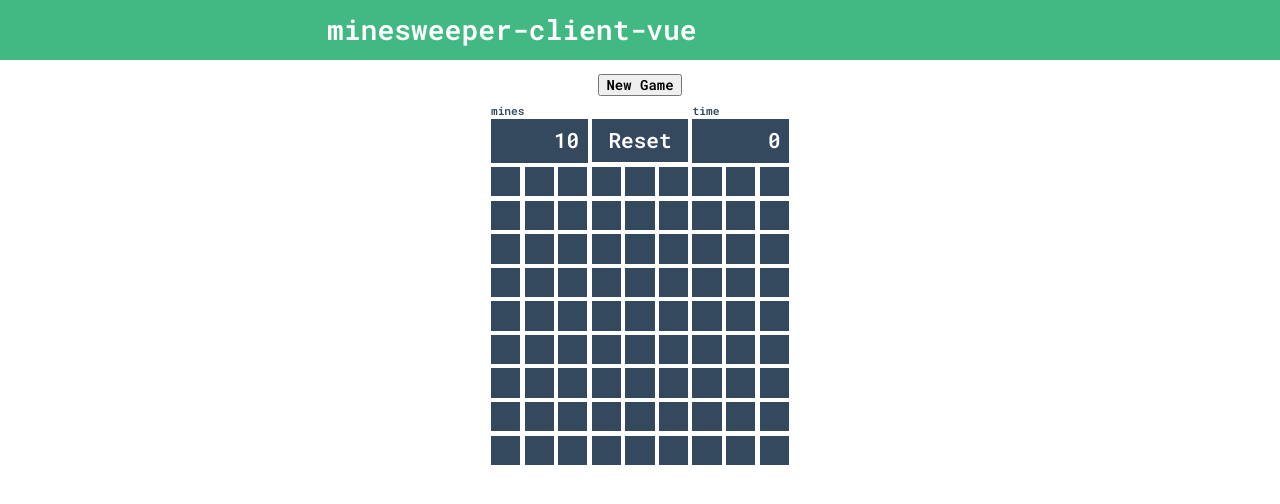
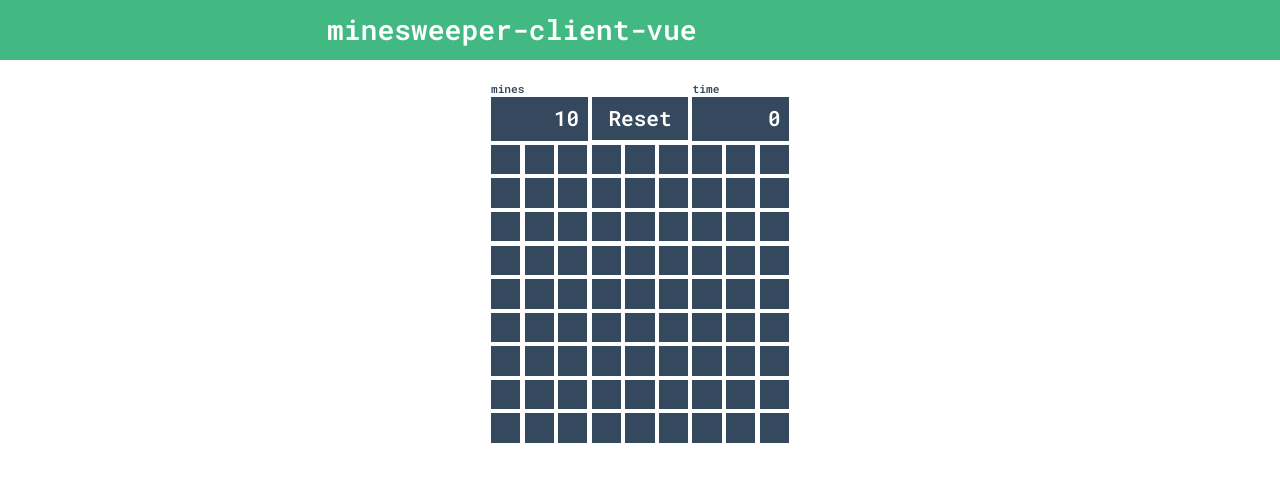
Before and after one commit to ksugimori/minesweeper-client-vue, a Vue app: page /#/play in a window 1280 px wide. Shown: the top 504 px of the page. Built offline with nearby package versions, Linux system fonts and the light colour scheme.

Commit message:
Reset ボタンで Game を作成するように変更

```diff
--- a/package.json
+++ b/package.json
@@ -13,7 +13,6 @@
     "core-js": "^2.6.12",
     "normalize.css": "^8.0.1",
     "vue": "^2.6.10",
-    "vue-router": "^3.0.3",
     "vuex": "^3.6.0"
   },
   "devDependencies": {
--- a/src/App.vue
+++ b/src/App.vue
@@ -6,12 +6,6 @@
       </div>
     </header>
     <main>
-      <button
-        id="post_btn"
-        @click="post"
-      >
-        New Game
-      </button>
       <play />
     </main>
   </div>
@@ -19,31 +13,12 @@
 
 <script>
 import Play from '@/components/pages/Play.vue'
-import Game from '@/models/Game.js'
 import 'normalize.css'
-import axios from 'axios'
 
 export default {
   name: 'App',
   components: {
     Play
-  },
-  data: function () {
-    return {
-      client: axios.create({
-        baseURL: '/api'
-      })
-    }
-  },
-  methods: {
-    post: async function () {
-      let setting = { width: 9, height: 9, numMines: 5 }
-      const response = await this.client.post('/games', { setting })
-
-      const game = Game.parse(response.data)
-
-      this.$store.commit('updateGame', { game })
-    }
   }
 }
 </script>
--- a/src/components/containers/MsStatusBar.vue
+++ b/src/components/containers/MsStatusBar.vue
@@ -19,12 +19,21 @@
 import MsStatusBarItem from '@/components/containers/MsStatusBarItem.vue'
 import MsCounter from '@/components/presentations/MsCounter.vue'
 import MsResetButton from '@/components/presentations/MsResetButton.vue'
+import Game from '@/models/Game.js'
+import axios from 'axios'
 
 export default {
   components: {
     MsStatusBarItem,
     MsCounter,
     MsResetButton
+  },
+  data: function () {
+    return {
+      client: axios.create({
+        baseURL: '/api'
+      })
+    }
   },
   computed: {
     game: function () {
@@ -49,8 +58,13 @@ export default {
     }
   },
   methods: {
-    reset: function () {
-      this.$store.commit('initialize')
+    reset: async function () {
+      let setting = { width: 9, height: 9, numMines: 5 }
+      const response = await this.client.post('/games', { setting })
+
+      const game = Game.parse(response.data)
+
+      this.$store.commit('updateGame', { game })
     }
   }
 }
--- a/src/main.js
+++ b/src/main.js
@@ -1,7 +1,6 @@
 import Vue from 'vue'
 import Vuex from 'vuex'
 import App from './App.vue'
-import router from './router'
 import store from './states/store'
 
 Vue.config.productionTip = false
@@ -9,7 +8,6 @@ Vue.config.productionTip = false
 Vue.use(Vuex)
 
 new Vue({
-  router,
   store: new Vuex.Store(store),
   render: h => h(App)
 }).$mount('#app')
```
Also changed, not shown: 1 other file (tests, documents, lock files or other folders).
